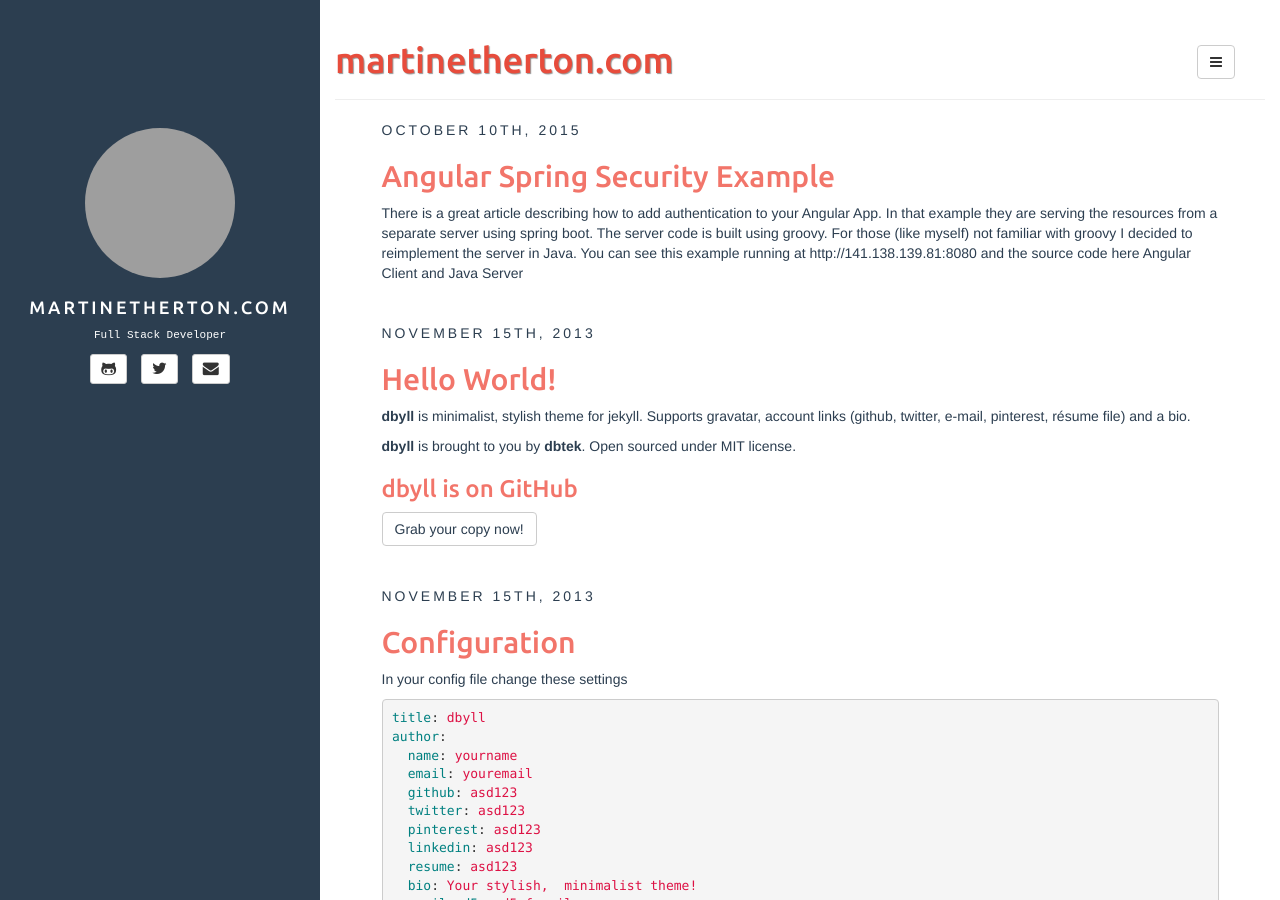
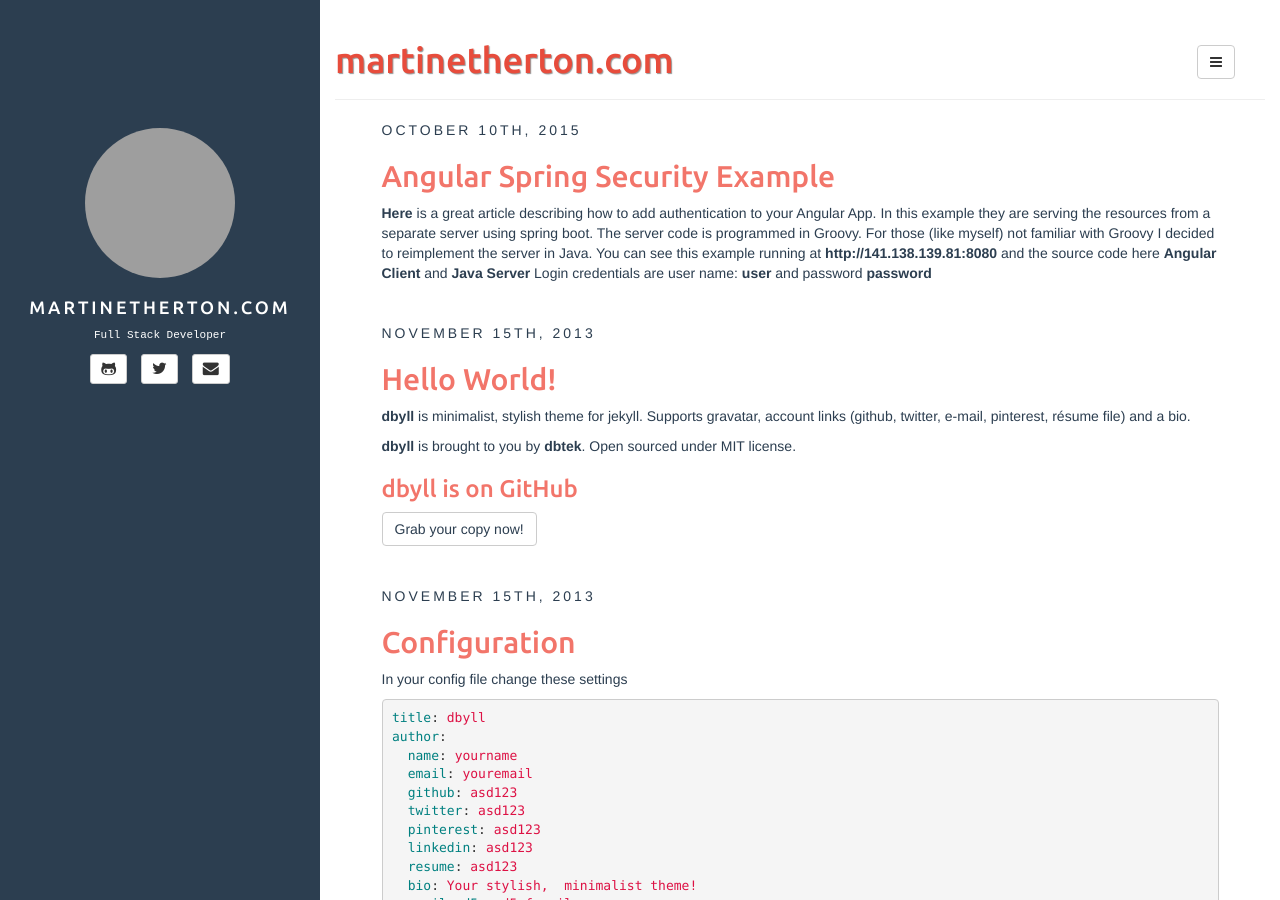
Before and after one commit to metherton/metherton.github.io, a Jekyll site: the page built from index.html, in a window 1280 px wide and 900 px high. Built offline with Jekyll 4.4.1, drawn with Linux system fonts in a browser that asks for light colours; the list of posts is cut into pages by our own code; grey boxes are pictures that could not be loaded.

Commit message:
make links bold

```diff
--- a/_posts/2015-10-10-angular-spring-security.md
+++ b/_posts/2015-10-10-angular-spring-security.md
@@ -2,6 +2,8 @@
 layout: post
 title: Angular Spring Security Example
 ---
-There is a great article describing how to add authentication to your Angular App. In that example they are serving the resources from a separate server using spring boot.
-The server code is built using groovy. For those (like myself) not familiar with groovy I decided to reimplement the server in Java.
-You can see this example running at http://141.138.139.81:8080 and the source code here [Angular Client](https://github.com/metherton/angular-spring-security-client) and [Java Server](https://github.com/metherton/angular-spring-security-server)
+ **[Here](https://spring.io/guides/tutorials/spring-security-and-angular-js/)** is a great article describing how to add authentication to your Angular App.
+In this example they are serving the resources from a separate server using spring boot.
+The server code is programmed in Groovy. For those (like myself) not familiar with Groovy I decided to reimplement the server in Java.
+You can see this example running at **http://141.138.139.81:8080** and the source code here **[Angular Client](https://github.com/metherton/angular-spring-security-client)** and **[Java Server](https://github.com/metherton/angular-spring-security-server)**
+Login credentials are user name: **user** and password **password**
```
